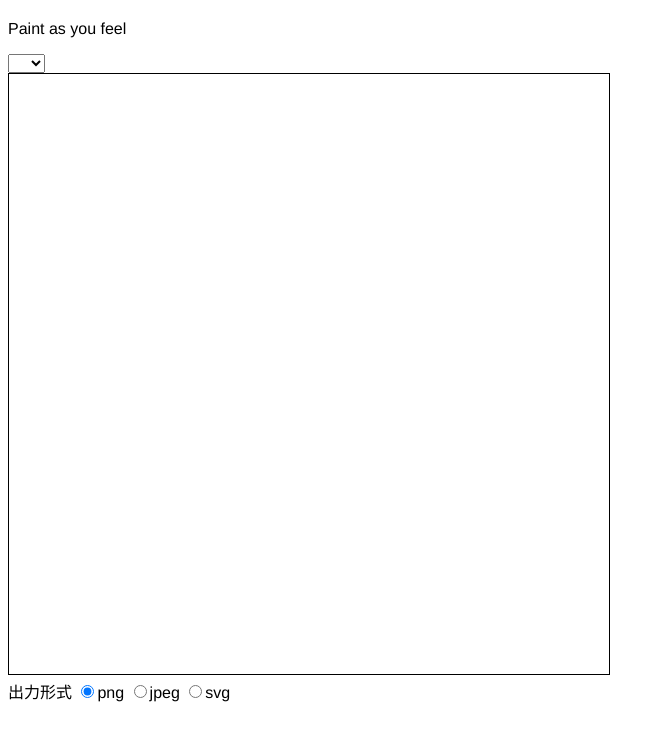
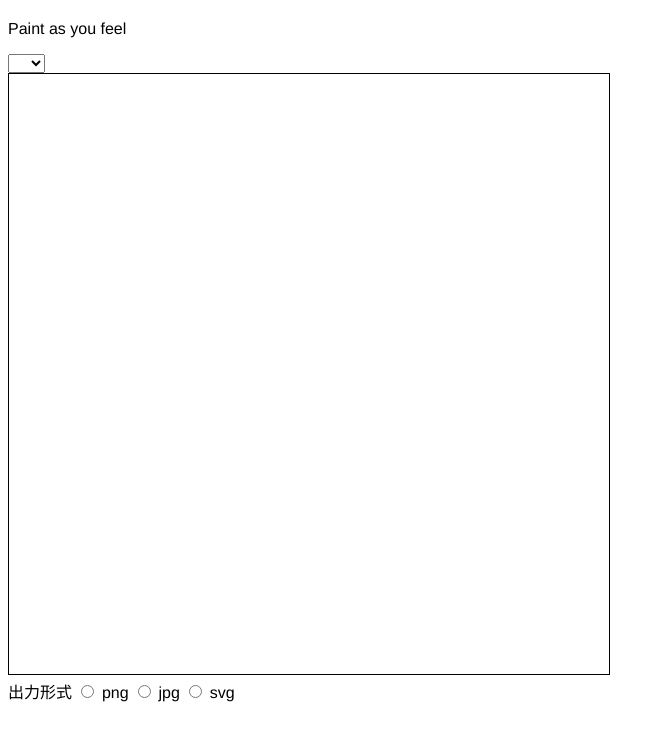
Before and after one commit to keeykeey/paint, a Vue app in the folder frontend/: page / in a window 1280 px wide. Shown: the top 740 px of the page, without its empty margins (0-665 px from the left). Built offline with nearby package versions, Linux system fonts and the light colour scheme.

Commit message:
[update]Radio component 一般化

```diff
--- a/frontend/src/App.vue
+++ b/frontend/src/App.vue
@@ -15,6 +15,7 @@
     <Radio tag=出力形式
       :radioTitle = "radioTitle"
       :defaultVal = "defaultRadioVal"
+      :keys = "keyVals"
       :vals = "radioVals"
       :labels = "radioLabels"
     ></Radio>
@@ -46,6 +47,7 @@ export default {
       tag: "画像出力形式",
       radioTitle: "出力形式",
       defaultRadioVal: "0",
+      keyVals: ["0", "1", "2"],
       radioVals: ["0", "1", "2"],
       radioLabels: ["png", "jpg", "svg"],
     }
--- a/frontend/src/components/Radio.vue
+++ b/frontend/src/components/Radio.vue
@@ -1,12 +1,11 @@
 <template>
   <div>
-    <label> {{radioTitle}} </label>
-    <input type="radio" value="0" v-model="defaultRadioVal"/>
-    <label>png </label>
-    <input type="radio" value="1" v-model="defaultRadioVal"/>
-    <label>jpeg </label>
-    <input type="radio" value="2" v-model="defaultRadioVal"/>
-    <label>svg </label>
+    <label> {{ radioTitle }} </label>
+    <span v-for="key in keys" :key="key">
+      <input type="radio" :value="vals[key]" :key="key"/>
+      <label > {{ labels[key] }} </label>
+    </span>
+
   </div>
 </template>
 
@@ -16,6 +15,7 @@ export default {
   props: {
     radioTitle: String,
     defaultVal: String,
+    keys: [],
     vals: [],
     labels: [],
   },
```
